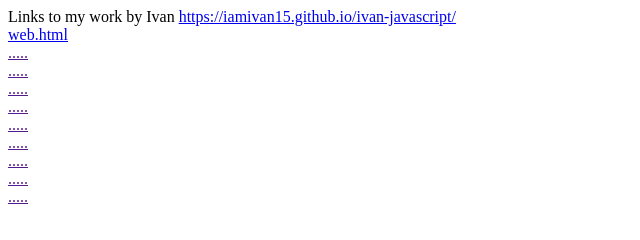
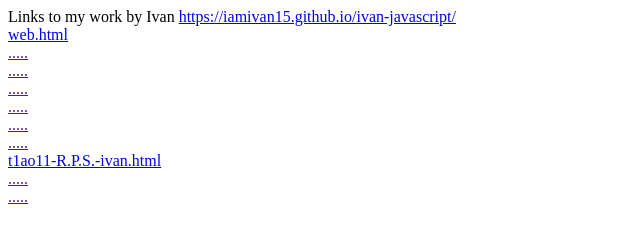
Before and after one commit to iamivan15/ivan-javascript, a plain HTML site: page index.html in a window 1280 px wide. Shown: the whole page, without its empty margins (0-640 px from the left). Drawn offline with Linux system fonts and the light colour scheme.

Commit message:
Update index.html

```diff
--- a/index.html
+++ b/index.html
@@ -17,7 +17,7 @@ Links to my work by Ivan
 
 <a href="">.....</a><br>
 
-<a href="">.....</a><br>
+<a href="t1ao11-R.P.S.-ivan.html">t1ao11-R.P.S.-ivan.html</a><br>
 
 <a href="">.....</a><br>
 
```
